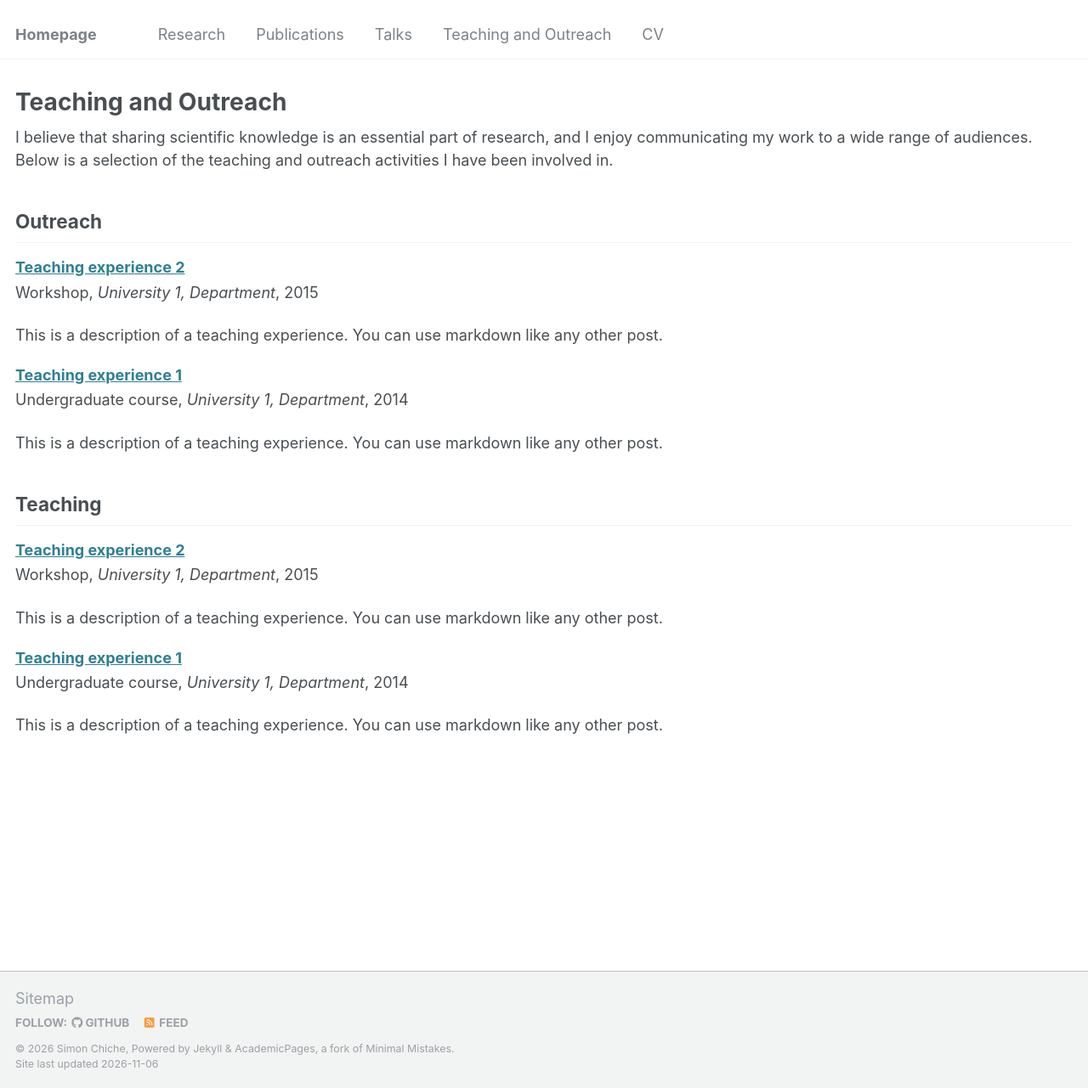
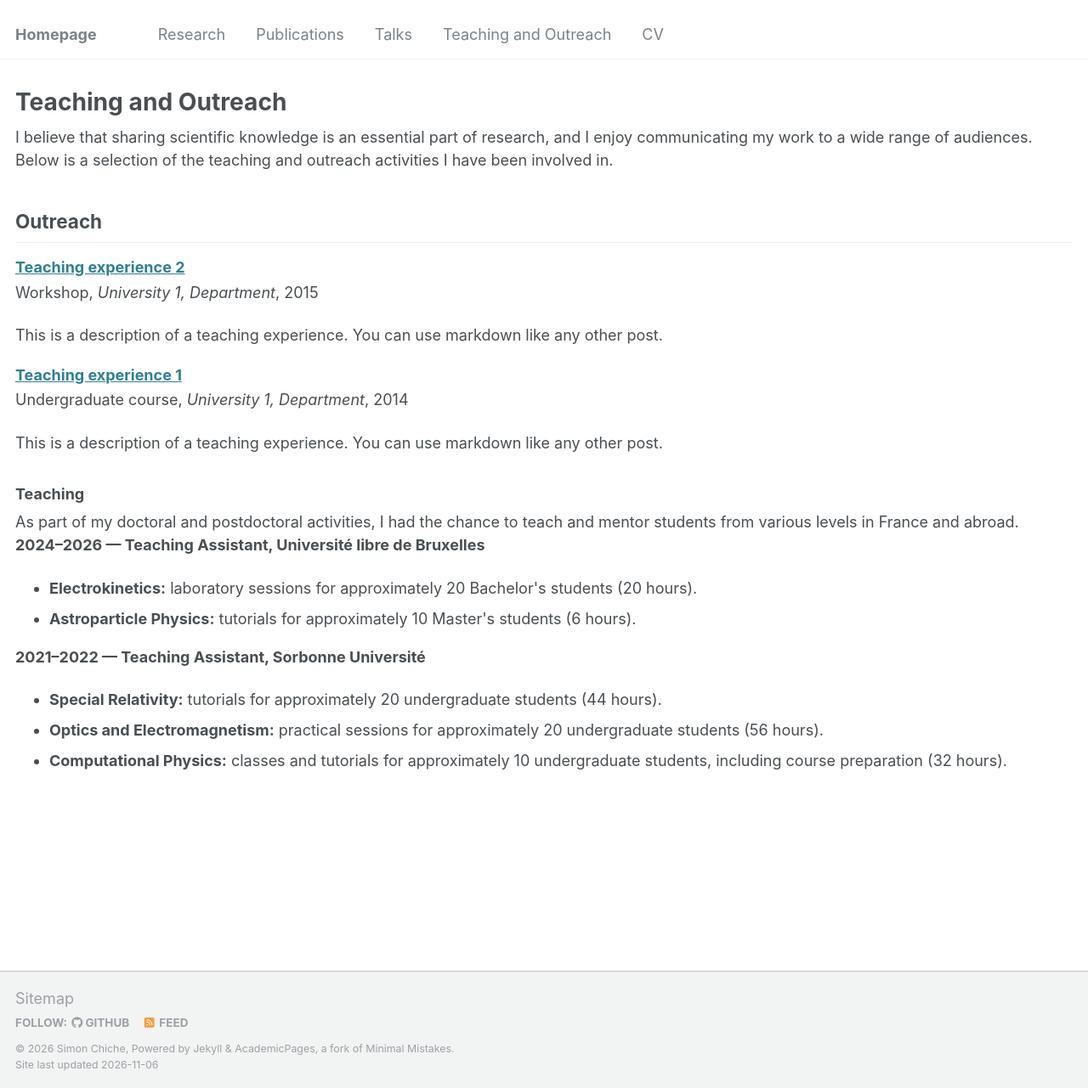
Before and after one commit to simonchiche/simonchiche.github.io, a Jekyll site: the page built from _pages/teaching-and-outreach.html, in a window 1280 px wide and 1281 px high. Shown: the whole window at 85% size. Built offline with Jekyll 4.4.1, drawn with Linux system fonts in a browser that asks for light colours.

Commit message:
Modfied teaching part

```diff
--- a/_pages/teaching-and-outreach.html
+++ b/_pages/teaching-and-outreach.html
@@ -19,8 +19,19 @@ redirect_from:
 {% endfor %}
 
 
-<h2>Teaching</h2>
 
-{% for post in site.teaching reversed %}
-  {% include archive-single.html heading_level=3 %}
-{% endfor %}
+<h3>Teaching</h3>
+As part of my doctoral and postdoctoral activities, I had the chance to teach and mentor students from various levels in France and abroad.
+
+<p><strong>2024–2026 — Teaching Assistant, Université libre de Bruxelles</strong></p>
+<ul>
+  <li><strong>Electrokinetics:</strong> laboratory sessions for approximately 20 Bachelor's students (20 hours).</li>
+  <li><strong>Astroparticle Physics:</strong> tutorials for approximately 10 Master's students (6 hours).</li>
+</ul>
+
+<p><strong>2021–2022 — Teaching Assistant, Sorbonne Université</strong></p>
+<ul>
+  <li><strong>Special Relativity:</strong> tutorials for approximately 20 undergraduate students (44 hours).</li>
+  <li><strong>Optics and Electromagnetism:</strong> practical sessions for approximately 20 undergraduate students (56 hours).</li>
+  <li><strong>Computational Physics:</strong> classes and tutorials for approximately 10 undergraduate students, including course preparation (32 hours).</li>
+</ul>
```
